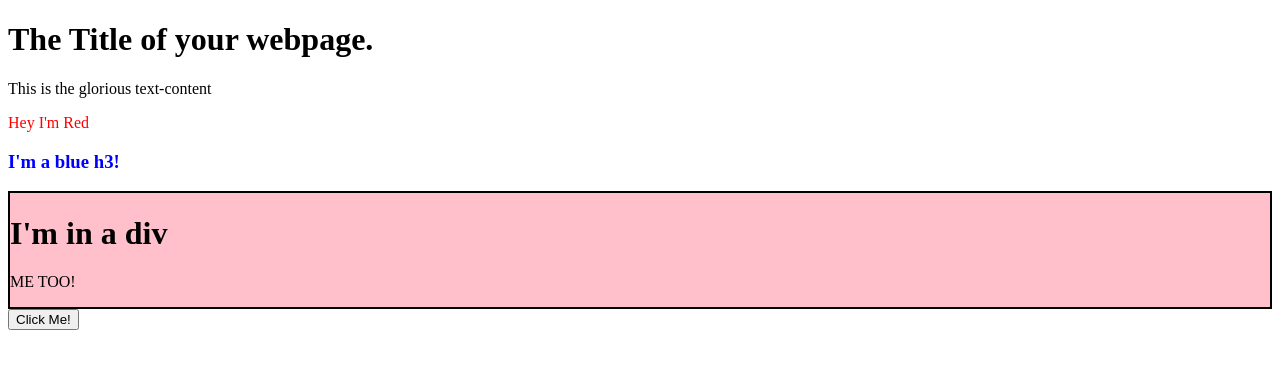
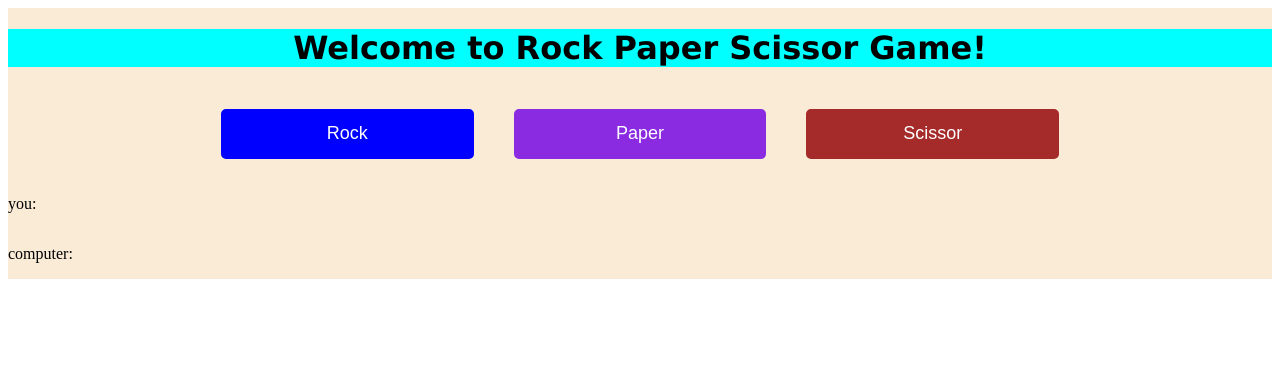
Before and after one commit to iampatel3372/git_test, a plain HTML site: page html-boilerplate/index.html in a window 1280 px wide. Drawn offline with Linux system fonts and the light colour scheme.

Commit message:
Made required changes

```diff
--- a/html-boilerplate/index.html
+++ b/html-boilerplate/index.html
@@ -6,11 +6,16 @@
     <meta name="viewport" content="width=device-width, initial-scale=1.0">
     <title>Document</title>
     <script src = "javascript.js" defer></script>
+    <link rel = "stylesheet" href = "style.css">
 </head>
 <body>
-    <h1>The Title of your webpage.</h1>
-    <div id = "container">
-
+    <div class = "main">
+    <h1>Welcome to Rock Paper Scissor Game!</h1>
+    <div class="buttons"><button class="Rock">Rock</button>
+    <button class="Paper">Paper</button>
+    <button class="Scissor">Scissor</button></div>
+    <p class="youP">you: </p>
+    <p class="computerP">computer: </p>
     </div>
 </body>
 </html>
--- a/html-boilerplate/javascript.js
+++ b/html-boilerplate/javascript.js
@@ -1,35 +1,50 @@
-const container = document.querySelector("#container");
-const content = document.createElement("div");
-content.classList.add('content');
-content.textContent = 'This is the glorious text-content';
-container.appendChild(content);
-const quote = document.createElement('p');
-quote.textContent = "Hey I'm Red";
-quote.style.color = 'red';
-quote.classList.add('quote');
-container.appendChild(quote);
+const rock = document.querySelector(".Rock");
+const paper = document.querySelector(".Paper");
+const scissor = document.querySelector(".Scissor")
+const main = document.querySelector('.main');
+const youP = document.querySelector('.youP');
+const computerP = document.querySelector('.computerP');
 
-const h3 = document.createElement('h3');
-h3.style.color = 'blue';
-h3.textContent = "I'm a blue h3!";
-container.appendChild(h3);
+function computer(){
+    choice = ["Rock", "Paper", "Scissor"];
+    return choice[Math.floor(Math.random()*3)];
+}
+let player = 0, computerScore = 0;
+function playRound(e) {
+    if(player >= 5 || computerScore >= 5) {
+        return;
+    }
+    computerSelection = computer();
+    computerSelection = computerSelection.toLowerCase();
+    if(this == rock) {
+        if(computerSelection == 'paper') {computerScore++; computerP.textContent = `computer: ${computerScore}`;}
+        else if(computerSelection == 'scissor') {player++; youP.textContent = `you: ${player}`;}
+    } else if(this == paper) {
+        if(computerSelection == 'scissor') {computerScore++; computerP.textContent = `computer: ${computerScore}`;}
+        else if(computerSelection == 'rock') {player++; youP.textContent = `you: ${player}`;}
+    } else if(this == scissor) {
+        if(computerSelection == 'rock') {computerScore++; computerP.textContent = `computer: ${computerScore}`;}
+        else if(computerSelection == 'paper') {player++; youP.textContent = `you: ${player}`;}
+    }
+    console.log(player);
+    console.log(computerScore);
+    if(player == 5) {
+        const winner = document.createElement('div');
+        winner.textContent = `You:   ${player}  Computer:  ${computerScore}  !! Congrats you won !!`;
 
-const content2 =document.createElement('div');
-content2.style.cssText = "border: black solid 2px; background-color: pink;";
+        main.appendChild(winner);
+        console.log(winner);
+        return;
+    } else if(computerScore == 5) {
+        const winner = document.createElement('div');
+        winner.textContent = `You:   ${player}  Computer:   ${computerScore}   !! Computer won !!`;
 
+        main.appendChild(winner);
+        console.log(winner);
+        return;
+    }
+}
 
-const h1 = document.createElement('h1');
-h1.textContent = "I'm in a div";
-content2.appendChild(h1);
-
-const p = document.createElement('p');
-p.textContent = 'ME TOO!';
-content2.appendChild(p);
-container.appendChild(content2);
-
-const button = document.createElement('button');
-button.addEventListener('click', function (e) {
-    e.target.style['background-color'] = 'blue';
-});
-button.textContent = 'Click Me!';
-container.appendChild(button);
+rock.addEventListener('click', playRound);
+paper.addEventListener('click', playRound);
+scissor.addEventListener('click', playRound);
--- /dev/null
+++ b/html-boilerplate/style.css
@@ -0,0 +1,38 @@
+.main{
+    background-color: antiquewhite;
+    display: flex;
+    flex-direction: column;
+}
+h1{
+    background-color: aqua;
+    font-family: 'Lucida Sans', 'Lucida Sans Regular', 'Lucida Grande', 'Lucida Sans Unicode', Geneva, Verdana, sans-serif;
+    text-align: center;
+}
+.buttons{
+    display: flex;
+    justify-content: center;
+    align-items: center;
+}
+button{
+    width: 20%;
+    height: 50px;
+    margin: 20px;
+    transition: all 0.07s;
+    font-size: 18px;
+    border-radius: 5px;
+    color: white;
+
+}
+.Rock{
+    background-color: blue;
+    border: solid blue 2px;
+
+}
+.Paper{
+    background-color: blueviolet;
+    border: solid blueviolet 2px;
+}
+.Scissor{
+    background-color: brown;
+    border: solid brown 2px;
+}
```
